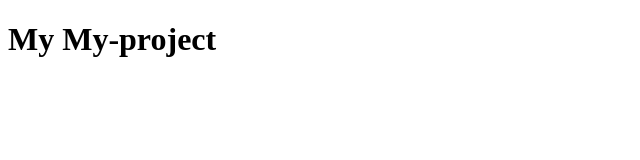
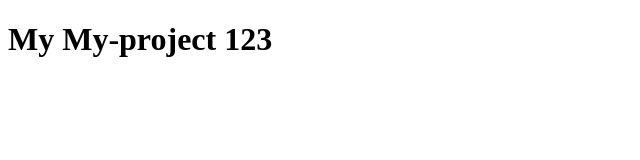
Before and after one commit to Yevhen-Pavlovskyi/my-project, a plain HTML site: page index.html in a window 1280 px wide. Shown: the full height of the page, 0-640 px from the left. Drawn offline with Linux system fonts and the light colour scheme.

Commit message:
Update index.html

```diff
--- a/index.html
+++ b/index.html
@@ -7,6 +7,6 @@
   <title>My-project</title>
 </head>
 <body>
-  <h1>My My-project</h1>
+  <h1>My My-project 123</h1>
 </body>
 </html>
```
